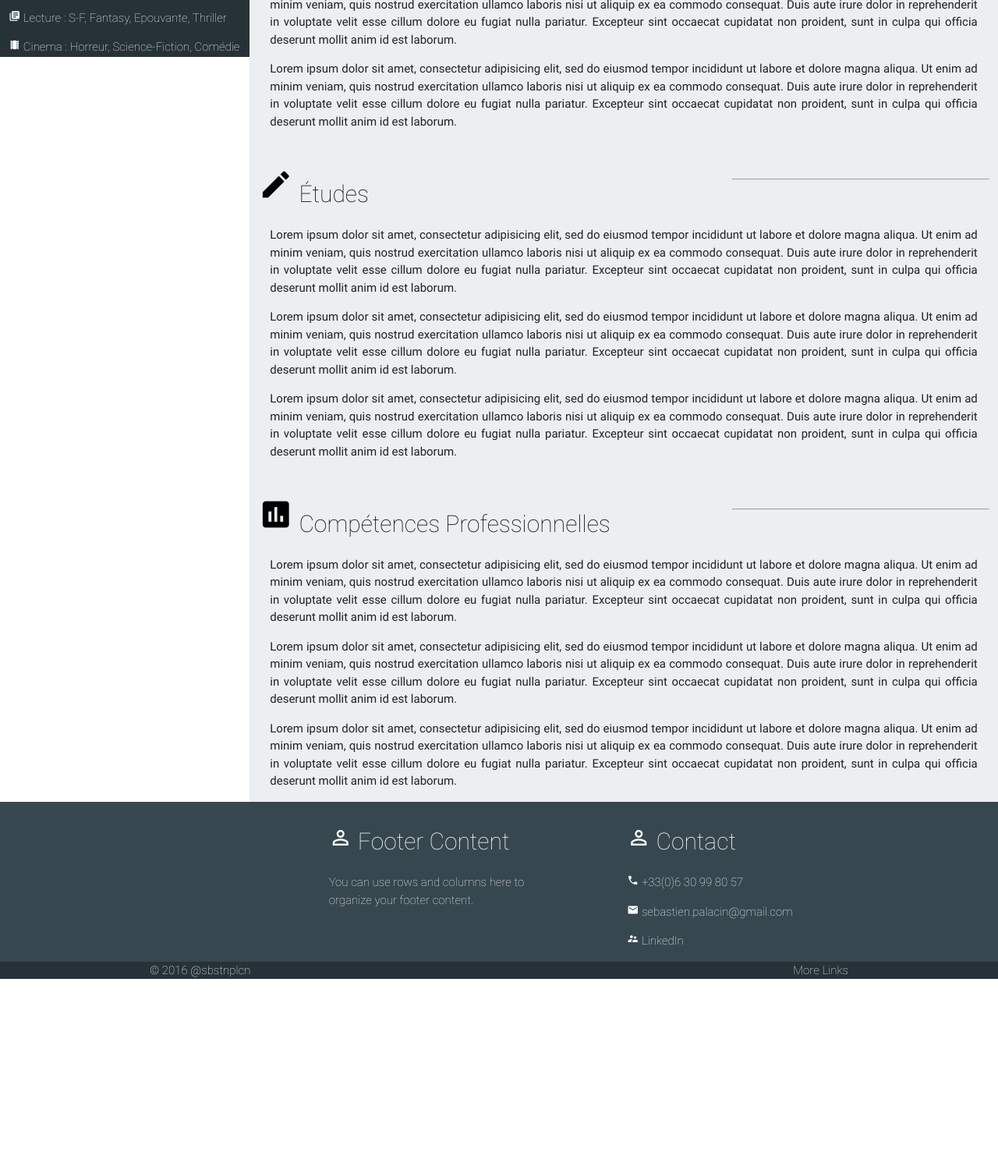
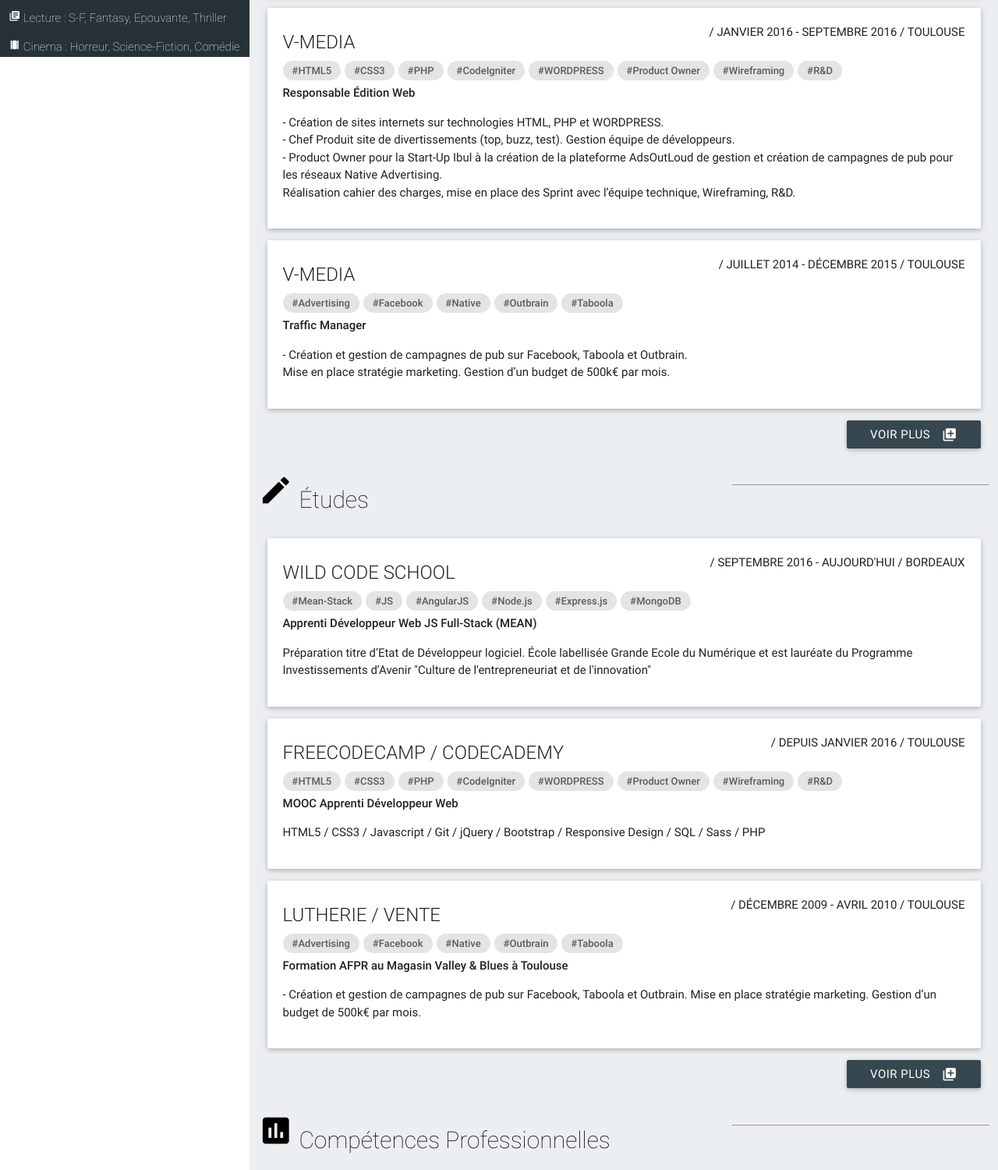
Before and after one commit to sbstnplcn/sbstnplcn, a plain HTML site: page index.html in a window 1280 px wide. Shown: the part 727-2227 px from the top of the page at 78% size. Before the commit the page ends 1982 px from the top, so only its background shows below. Drawn offline with Linux system fonts and the light colour scheme.

Commit message:
add json and edit content exp and studies

```diff
--- a/src/js/components/content/content.html
+++ b/src/js/components/content/content.html
@@ -1,46 +1,88 @@
 <!-- Content -->
 <div class="row">
     <div class="col offset-s3 s9 blue-grey lighten-5" id="rightpanel">
+
+        <!--WhoIAm -->
         <div class="row" id="wia">
             <h1>
                 <i class="medium material-icons">work</i>
                 Me Connaitre
                 <hr></h1>
-            <p>Lorem ipsum dolor sit amet, consectetur adipisicing elit, sed do eiusmod tempor incididunt ut labore et dolore magna aliqua. Ut enim ad minim veniam, quis nostrud exercitation ullamco laboris nisi ut aliquip ex ea commodo consequat. Duis aute
-                irure dolor in reprehenderit in voluptate velit esse cillum dolore eu fugiat nulla pariatur. Excepteur sint occaecat cupidatat non proident, sunt in culpa qui officia deserunt mollit anim id est laborum.</p>
-            <p>Lorem ipsum dolor sit amet, consectetur adipisicing elit, sed do eiusmod tempor incididunt ut labore et dolore magna aliqua. Ut enim ad minim veniam, quis nostrud exercitation ullamco laboris nisi ut aliquip ex ea commodo consequat. Duis aute
-                irure dolor in reprehenderit in voluptate velit esse cillum dolore eu fugiat nulla pariatur. Excepteur sint occaecat cupidatat non proident, sunt in culpa qui officia deserunt mollit anim id est laborum.</p>
-            <p>Lorem ipsum dolor sit amet, consectetur adipisicing elit, sed do eiusmod tempor incididunt ut labore et dolore magna aliqua. Ut enim ad minim veniam, quis nostrud exercitation ullamco laboris nisi ut aliquip ex ea commodo consequat. Duis aute
-                irure dolor in reprehenderit in voluptate velit esse cillum dolore eu fugiat nulla pariatur. Excepteur sint occaecat cupidatat non proident, sunt in culpa qui officia deserunt mollit anim id est laborum.</p>
-
+            <div class="row">
+                <div class="col s12">
+                    <div class="card-panel white">
+                        <span>Lorem ipsum dolor sit amet, consectetur adipisicing elit, sed do eiusmod tempor incididunt ut labore et dolore magna aliqua. Ut enim ad minim veniam, quis nostrud exercitation ullamco laboris nisi ut aliquip ex ea commodo
+                            consequat. Duis aute irure dolor in reprehenderit in voluptate velit esse cillum dolore eu fugiat nulla pariatur. Excepteur sint occaecat cupidatat non proident, sunt in culpa qui officia deserunt mollit anim id est laborum.</span>
+                    </div>
+                </div>
+            </div>
         </div>
 
+        <!-- Experiences -->
         <div class="row" id="xp">
             <h1>
                 <i class="medium material-icons">work</i>
                 Expériences Professionnelles
                 <hr></h1>
-            <p>Lorem ipsum dolor sit amet, consectetur adipisicing elit, sed do eiusmod tempor incididunt ut labore et dolore magna aliqua. Ut enim ad minim veniam, quis nostrud exercitation ullamco laboris nisi ut aliquip ex ea commodo consequat. Duis aute
-                irure dolor in reprehenderit in voluptate velit esse cillum dolore eu fugiat nulla pariatur. Excepteur sint occaecat cupidatat non proident, sunt in culpa qui officia deserunt mollit anim id est laborum.</p>
-            <p>Lorem ipsum dolor sit amet, consectetur adipisicing elit, sed do eiusmod tempor incididunt ut labore et dolore magna aliqua. Ut enim ad minim veniam, quis nostrud exercitation ullamco laboris nisi ut aliquip ex ea commodo consequat. Duis aute
-                irure dolor in reprehenderit in voluptate velit esse cillum dolore eu fugiat nulla pariatur. Excepteur sint occaecat cupidatat non proident, sunt in culpa qui officia deserunt mollit anim id est laborum.</p>
-            <p>Lorem ipsum dolor sit amet, consectetur adipisicing elit, sed do eiusmod tempor incididunt ut labore et dolore magna aliqua. Ut enim ad minim veniam, quis nostrud exercitation ullamco laboris nisi ut aliquip ex ea commodo consequat. Duis aute
-                irure dolor in reprehenderit in voluptate velit esse cillum dolore eu fugiat nulla pariatur. Excepteur sint occaecat cupidatat non proident, sunt in culpa qui officia deserunt mollit anim id est laborum.</p>
+            <div class="row">
+                <div class="col s12">
+                    <div class="card white" ng-repeat="exp in $ctrl.exps | limitTo : $ctrl.expslimit">
+                        <div class="card-content">
+                            <span class="card-title">{{exp.title | uppercase}}</span>
+                            <span class="right">/
+                                {{exp.period | uppercase}}
+                                /
+                                {{exp.city | uppercase}}</span>
 
+                            <p>
+                                <span ng-repeat="(key, chip) in exp.keywords.chips" class="chip">{{chip}}</span>
+                            </p>
+                            <p>
+                                <strong>{{exp.status}}</strong>
+                            </p>
+                            <ul>
+                                <li ng-repeat="(key, skill) in exp.contents.skills">{{skill}}</li>
+                            </ul>
+                        </div>
+                    </div>
+                    <a class="waves-effect waves-light btn right blue-grey darken-3" ng-click="$ctrl.loadMoreExps()" ng-if="$ctrl.expslimit < $ctrl.exps.length"><i class="material-icons right">library_add</i>Voir Plus</a>
+                </div>
+            </div>
         </div>
+
+        <!-- Studies -->
         <div class="row" id="studies">
             <h1>
                 <i class="medium material-icons">mode_edit</i>
                 Études
                 <hr></h1>
-            <p>Lorem ipsum dolor sit amet, consectetur adipisicing elit, sed do eiusmod tempor incididunt ut labore et dolore magna aliqua. Ut enim ad minim veniam, quis nostrud exercitation ullamco laboris nisi ut aliquip ex ea commodo consequat. Duis aute
-                irure dolor in reprehenderit in voluptate velit esse cillum dolore eu fugiat nulla pariatur. Excepteur sint occaecat cupidatat non proident, sunt in culpa qui officia deserunt mollit anim id est laborum.</p>
-            <p>Lorem ipsum dolor sit amet, consectetur adipisicing elit, sed do eiusmod tempor incididunt ut labore et dolore magna aliqua. Ut enim ad minim veniam, quis nostrud exercitation ullamco laboris nisi ut aliquip ex ea commodo consequat. Duis aute
-                irure dolor in reprehenderit in voluptate velit esse cillum dolore eu fugiat nulla pariatur. Excepteur sint occaecat cupidatat non proident, sunt in culpa qui officia deserunt mollit anim id est laborum.</p>
-            <p>Lorem ipsum dolor sit amet, consectetur adipisicing elit, sed do eiusmod tempor incididunt ut labore et dolore magna aliqua. Ut enim ad minim veniam, quis nostrud exercitation ullamco laboris nisi ut aliquip ex ea commodo consequat. Duis aute
-                irure dolor in reprehenderit in voluptate velit esse cillum dolore eu fugiat nulla pariatur. Excepteur sint occaecat cupidatat non proident, sunt in culpa qui officia deserunt mollit anim id est laborum.</p>
+                <div class="row">
+                    <div class="col s12">
+                        <div class="card white" ng-repeat="exp in $ctrl.studies | limitTo : $ctrl.studieslimit">
+                            <div class="card-content">
+                                <span class="card-title">{{exp.title | uppercase}}</span>
+                                <span class="right">/
+                                    {{exp.period | uppercase}}
+                                    /
+                                    {{exp.city | uppercase}}</span>
 
+                                <p>
+                                    <span ng-repeat="(key, chip) in exp.keywords.chips" class="chip">{{chip}}</span>
+                                </p>
+                                <p>
+                                    <strong>{{exp.status}}</strong>
+                                </p>
+                                <ul>
+                                    <li>{{exp.contents}}</li>
+                                </ul>
+                            </div>
+                        </div>
+                        <a class="waves-effect waves-light btn right blue-grey darken-3" ng-click="$ctrl.loadMoreStudies()" ng-if="$ctrl.studieslimit < $ctrl.studies.length"><i class="material-icons right">library_add</i>Voir Plus</a>
+                    </div>
+                </div>
         </div>
+
+        <!-- Skills -->
         <div class="row" id="comp">
             <h1>
                 <i class="medium material-icons">assessment</i>
@@ -55,6 +97,5 @@
                 irure dolor in reprehenderit in voluptate velit esse cillum dolore eu fugiat nulla pariatur. Excepteur sint occaecat cupidatat non proident, sunt in culpa qui officia deserunt mollit anim id est laborum.</p>
 
         </div>
-        <!-- </section> -->
     </div>
 </div>
--- /dev/null
+++ b/src/js/components/content/exp-pro.json
@@ -0,0 +1,62 @@
+[{
+    "title": "Wild Code School",
+    "status": "Apprenti Développeur Web JS Full-Stack (MEAN)",
+    "period": "Septembre 2016 - Aujourd'hui",
+    "city": "Bordeaux",
+    "contents": {
+        "skills": [
+            "- Formation diplomante et professionnalisante sur 5 mois, orientée sur la pratique.",
+            "- Enseignement MEAN Stack: MongoDB, Express.js, AngularJS(1.5), Node.js.",
+            "- Réalisation de projets professionnels pour des clients.",
+            "- Lauréat du Hackathon organisé par le Salon E-Tourisme de Pau# ET12:",
+            "Projet FreakyWay, en qualité de chef de projet, développeur web AngularJS et pitch."
+        ]
+    },
+    "keywords": {
+        "chips": ["#Mean-Stack", "#JS", "#AngularJS", "#Node.js", "#Express.js", "#MongoDB"]
+    }
+}, {
+    "title": "V-Media",
+    "status": "Responsable Édition Web",
+    "period": "Janvier 2016 - Septembre 2016",
+    "city": "Toulouse",
+    "contents": {
+        "skills": [
+            "- Création de sites internets sur technologies HTML, PHP et WORDPRESS.",
+            "- Chef Produit site de divertissements (top, buzz, test). Gestion équipe de développeurs.",
+            "- Product Owner pour la Start-Up Ibul à la création de la plateforme AdsOutLoud de gestion et création de campagnes de pub pour les réseaux Native Advertising.",
+            "Réalisation cahier des charges, mise en place des Sprint avec l’équipe technique, Wireframing, R&D."
+        ]
+    },
+    "keywords": {
+        "chips": ["#HTML5", "#CSS3", "#PHP", "#CodeIgniter", "#WORDPRESS", "#Product Owner", "#Wireframing", "#R&D"]
+    }
+}, {
+    "title": "V-Media",
+    "status": "Traffic Manager",
+    "period": "Juillet 2014 - Décembre 2015",
+    "city": "Toulouse",
+    "contents": {
+        "skills": [
+            "- Création et gestion de campagnes de pub sur Facebook, Taboola et Outbrain.",
+            "Mise en place stratégie marketing. Gestion d’un budget de 500k€ par mois."
+        ]
+    },
+    "keywords": {
+        "chips": ["#Advertising", "#Facebook", "#Native", "#Outbrain", "#Taboola"]
+    }
+}, {
+    "title": "Cash Express",
+    "status": "Traffic Manager",
+    "period": "Juillet 2014 - Décembre 2015",
+    "city": "Toulouse",
+    "contents": {
+        "skills": [
+            "- Création et gestion de campagnes de pub sur Facebook, Taboola et Outbrain.",
+            "Mise en place stratégie marketing. Gestion d’un budget de 500k€ par mois."
+        ]
+    },
+    "keywords": {
+        "chips": ["#Advertising", "#Facebook", "#Native", "#Outbrain", "#Taboola"]
+    }
+}]
--- /dev/null
+++ b/src/js/components/content/studies.json
@@ -0,0 +1,37 @@
+[{
+    "title": "Wild Code School",
+    "status": "Apprenti Développeur Web JS Full-Stack (MEAN)",
+    "period": "Septembre 2016 - Aujourd'hui",
+    "city": "Bordeaux",
+    "contents": "Préparation titre d’Etat de Développeur logiciel. École  labellisée Grande Ecole du Numérique et est lauréate du Programme Investissements d’Avenir \"Culture de l'entrepreneuriat et de l'innovation\"",
+    "keywords": {
+        "chips": ["#Mean-Stack", "#JS", "#AngularJS", "#Node.js", "#Express.js", "#MongoDB"]
+    }
+}, {
+    "title": "FREECODECAMP / CODECADEMY",
+    "status": "MOOC Apprenti Développeur Web",
+    "period": "DEPUIS JANVIER 2016",
+    "city": "Toulouse",
+    "contents": "HTML5 / CSS3 / Javascript / Git / jQuery / Bootstrap / Responsive Design / SQL / Sass / PHP ",
+    "keywords": {
+        "chips": ["#HTML5", "#CSS3", "#PHP", "#CodeIgniter", "#WORDPRESS", "#Product Owner", "#Wireframing", "#R&D"]
+    }
+}, {
+    "title": "LUTHERIE / VENTE",
+    "status": "Formation AFPR au Magasin Valley & Blues à Toulouse",
+    "period": "Décembre 2009 - Avril 2010",
+    "city": "Toulouse",
+    "contents": "- Création et gestion de campagnes de pub sur Facebook, Taboola et Outbrain. Mise en place stratégie marketing. Gestion d’un budget de 500k€ par mois.",
+    "keywords": {
+        "chips": ["#Advertising", "#Facebook", "#Native", "#Outbrain", "#Taboola"]
+    }
+}, {
+    "title": "LLCER ANGLAIS",
+    "status": "Licence L1 LLCER Anglais à l’université Jean Jaures (ex-Mirail)",
+    "period": "Septembre 2007 - Mai 2008",
+    "city": "Toulouse",
+    "contents": "- Création et gestion de campagnes de pub sur Facebook, Taboola et Outbrain. Mise en place stratégie marketing. Gestion d’un budget de 500k€ par mois.",
+    "keywords": {
+        "chips": ["#Advertising", "#Facebook", "#Native", "#Outbrain", "#Taboola"]
+    }
+}]
--- a/src/style.css
+++ b/src/style.css
@@ -18,6 +18,7 @@
     overflow: scroll;
     color: white;
     font-weight: 100;
+    z-index: 99999;
 }
 
 #leftpanel .row {
@@ -40,7 +41,6 @@
 }
 
 #rightpanel p {
-    padding: 0 1em;
     text-align: justify;
 }
 
@@ -73,7 +73,6 @@
 
 .navbar-fixed {
     position: fixed;
-    z-index: 0;
 }
 
 .row {
```
Also changed, not shown: src/js/components/content/content.js (+15 -1 lines).
